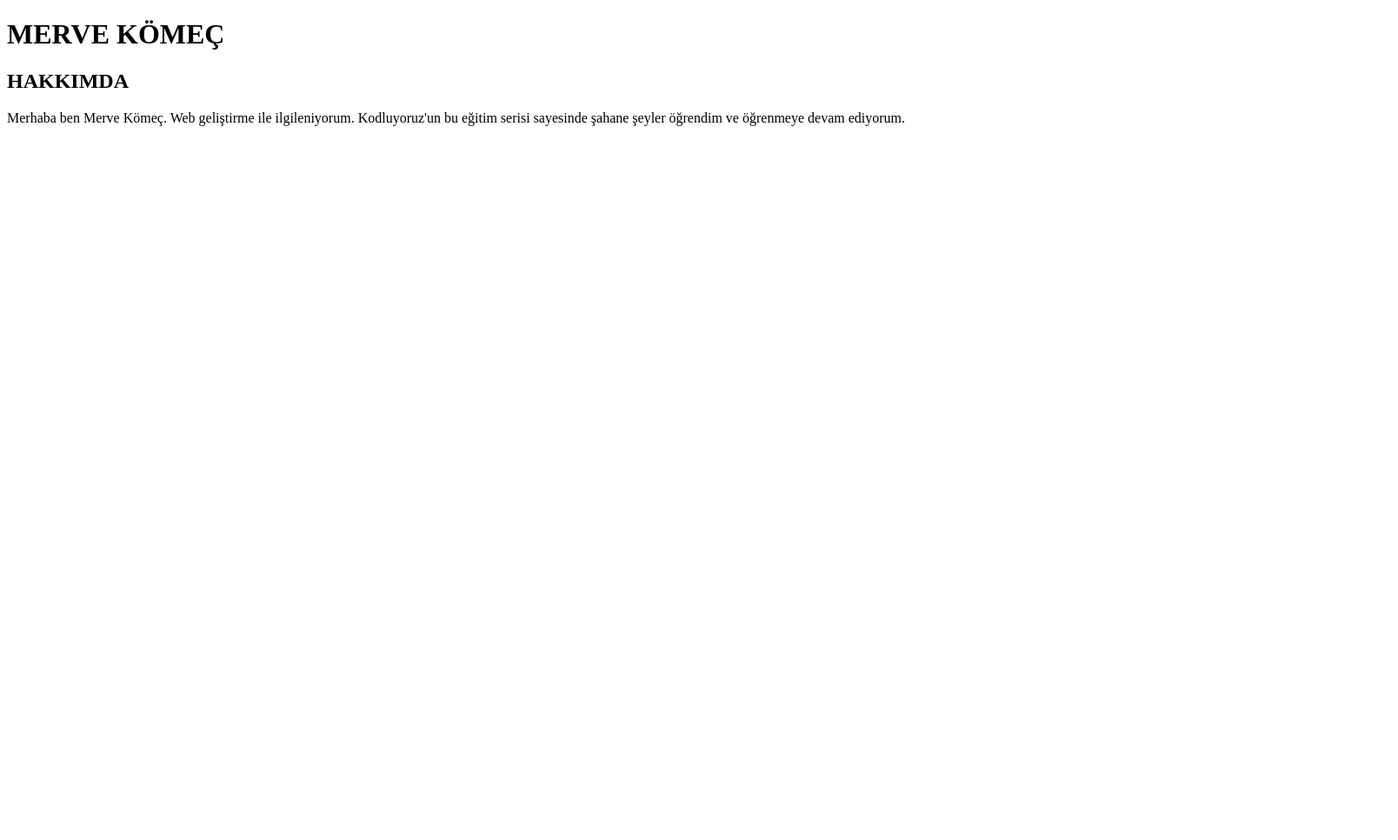
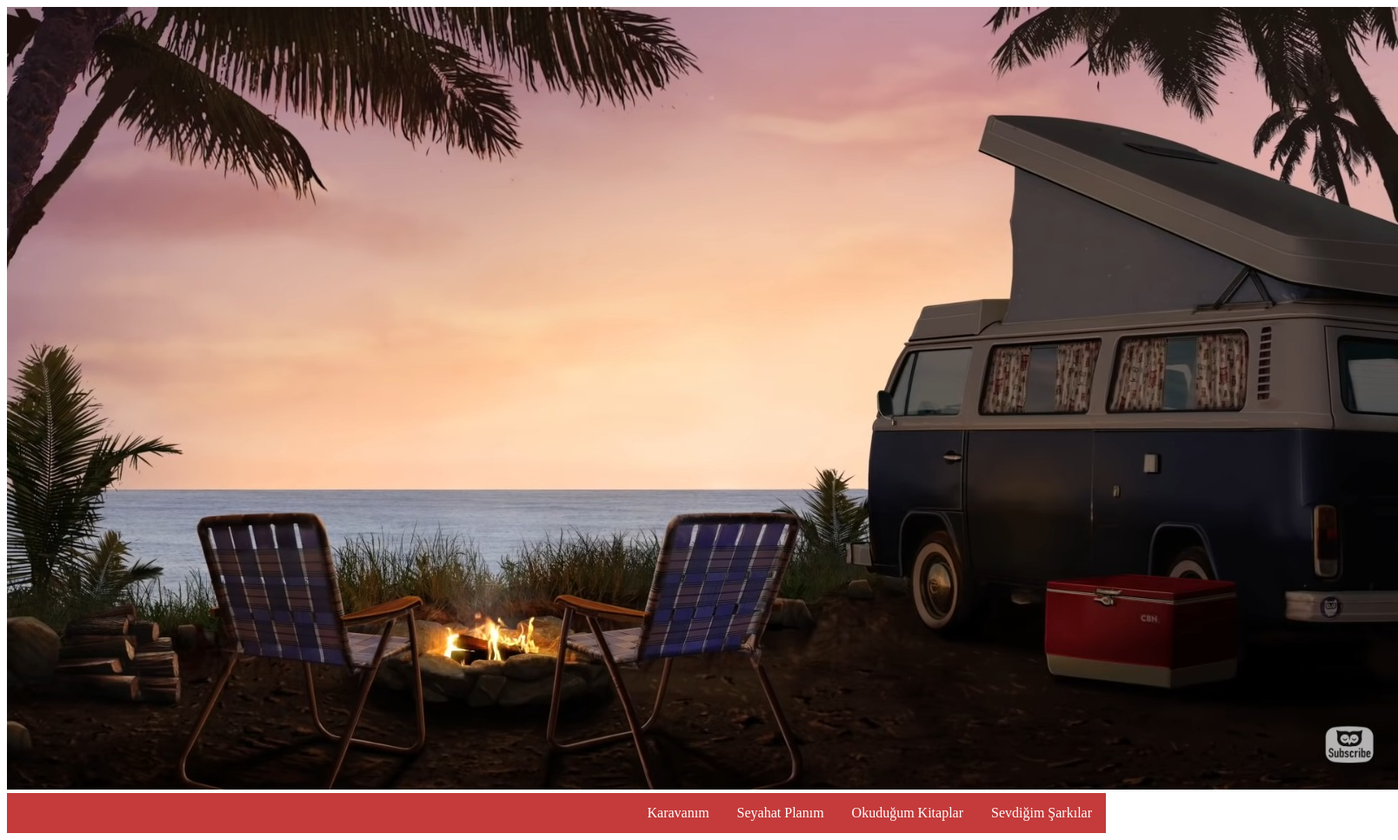
Before and after one commit to terapotikare/kodluyoruzilkrepo, a plain HTML site: page index.html in a window 1280 px wide. Shown: the whole page at 87% size, 1608 px wide, since content can reach past the window. Before the commit the page ends 800 px from the top, so only its background shows below. Drawn offline with Linux system fonts and the light colour scheme.

Commit message:
Add files via upload

```diff
--- a/index.html
+++ b/index.html
@@ -4,15 +4,39 @@
     <meta charset="UTF-8" />
     <meta http-equiv="X-UA-Compatible" content="IE=edge" />
     <meta name="viewport" content="width=device-width, initial-scale=1.0" />
+    <link rel="stylesheet" href="style.css" />
     <title>Document</title>
   </head>
   <body>
-    <h1>MERVE KÖMEÇ</h1>
-    <h2>HAKKIMDA</h2>
-    <p>
-      Merhaba ben Merve Kömeç. Web geliştirme ile ilgileniyorum. Kodluyoruz'un
-      bu eğitim serisi sayesinde şahane şeyler öğrendim ve öğrenmeye devam
-      ediyorum.
-    </p>
+    <img src="df11c6b3-9932-4bd6-846c-352f28bb8b49.jpg" alt="" />
+
+    <div>
+      <ul>
+        <li>
+          <a
+            href="https://open.spotify.com/playlist/37i9dQZF1E36KjBw5aUepA?si=314d81a068ef48d3"
+            >Sevdiğim Şarkılar</a
+          >
+        </li>
+        <li>
+          <a
+            href="https://ceotudent.com/insana-bir-kitap-okudum-ve-hayatim-degisti-dedirten-20-kitap"
+            >Okuduğum Kitaplar</a
+          >
+        </li>
+        <li>
+          <a
+            href="https://cokokuyancokgezen.com/gezginlerden-ilham-veren-14-seyahat-rotasi/"
+            >Seyahat Planım</a
+          >
+        </li>
+        <li>
+          <a
+            href="https://www.hepsiburada.com/kesfet/wp-content/uploads/2020/06/iStock-1151372489.jpg"
+            >Karavanım</a
+          >
+        </li>
+      </ul>
+    </div>
   </body>
 </html>
--- /dev/null
+++ b/style.css
@@ -0,0 +1,24 @@
+ul {
+  list-style-type: none;
+  margin: 0;
+  padding: 0;
+  overflow: hidden;
+  background-color: rgb(197, 58, 58);
+}
+
+li {
+  float: inline-end;
+}
+
+li a {
+  display: block;
+  color: white;
+  text-align: center;
+  padding: 14px 16px;
+  text-decoration: none;
+}
+
+/* Change the link color to #111 (black) on hover */
+li a:hover {
+  background-color: #111;
+}
```
Also changed, not shown: df11c6b3-9932-4bd6-846c-352f28bb8b49.jpg (added).
